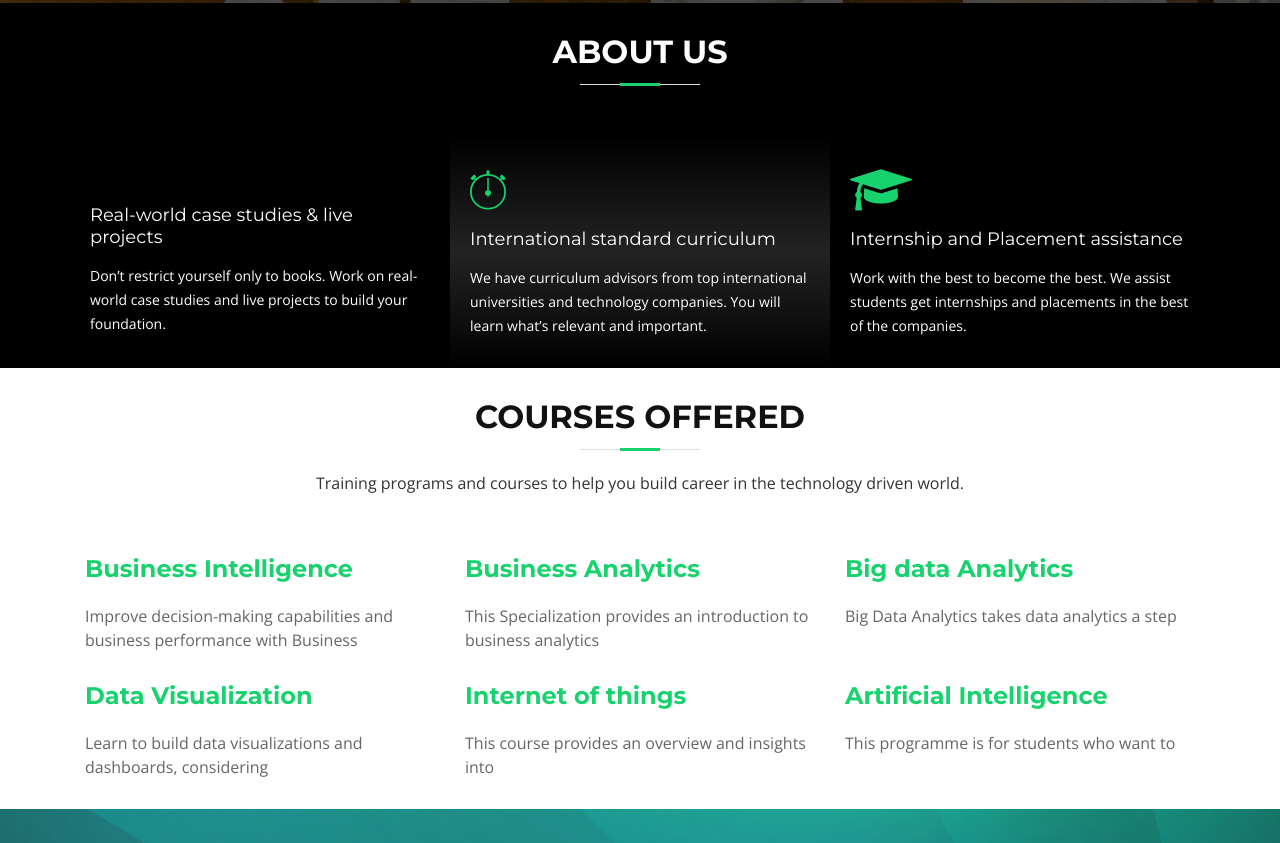
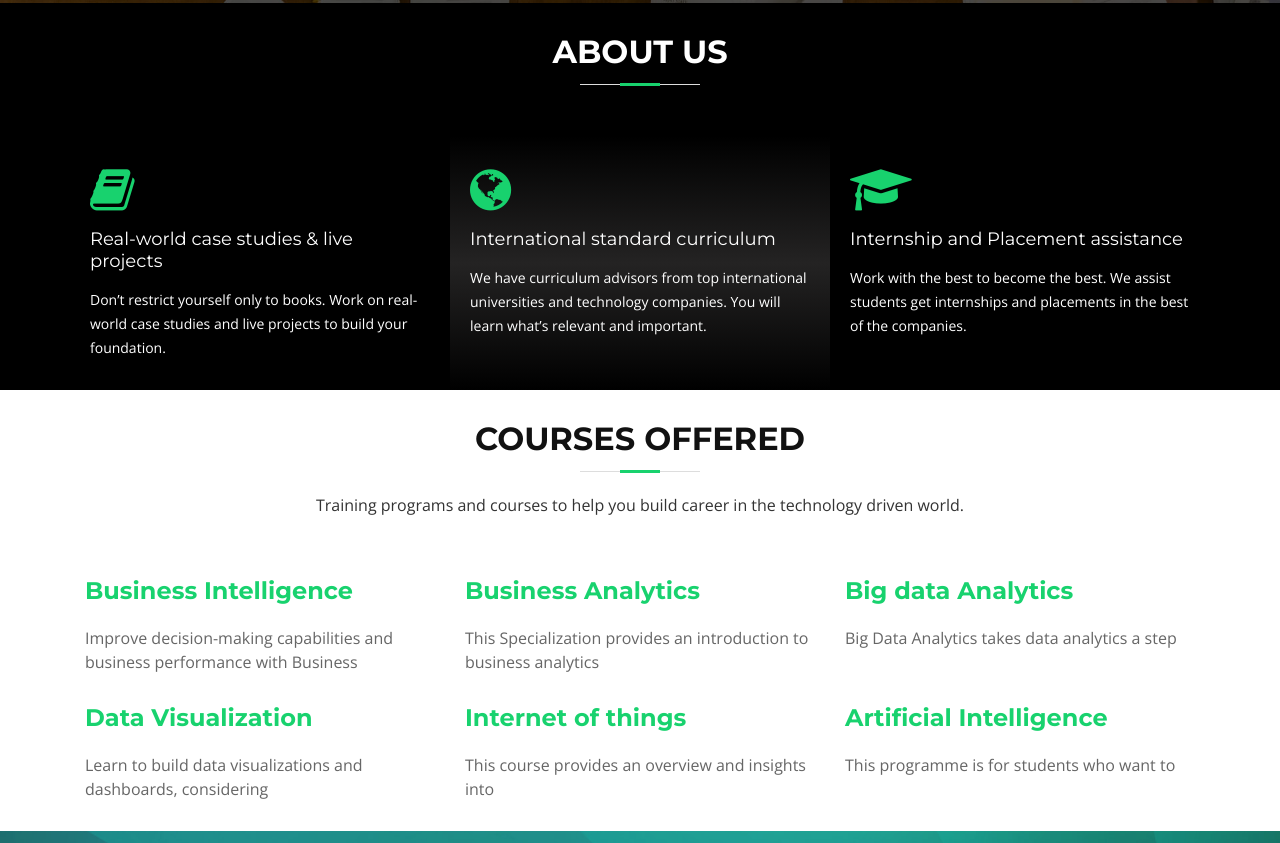
Before and after one commit to sambaisla/decodr, a plain HTML site: page index.html in a window 1280 px wide. Shown: the part 797-1640 px from the top of the page. Drawn offline with nearby package versions, Linux system fonts and the light colour scheme; files whose address does not match are found by name.

Commit message:
icon updates
icon updates

```diff
--- a/index.html
+++ b/index.html
@@ -103,13 +103,13 @@
         <div class="row">
 
           <div class="col-lg-4 box">
-            <i class="fa fa-book-open"></i>
+            <i class="fa fa-book"></i>
             <h4 class="title"><a href="">Real-world case studies & live projects</a></h4>
             <p class="description">Don’t restrict yourself only to books. Work on real-world case studies and live projects to build your foundation.</p>
           </div>
 
           <div class="col-lg-4 box box-bg">
-            <i class="ion-ios-stopwatch-outline"></i>
+            <i class="fa fa-globe"></i>
             <h4 class="title"><a href="">International standard curriculum</a></h4>
             <p class="description">We have curriculum advisors from top international universities and technology companies. You will learn what’s relevant and important.</p>
           </div>
```
